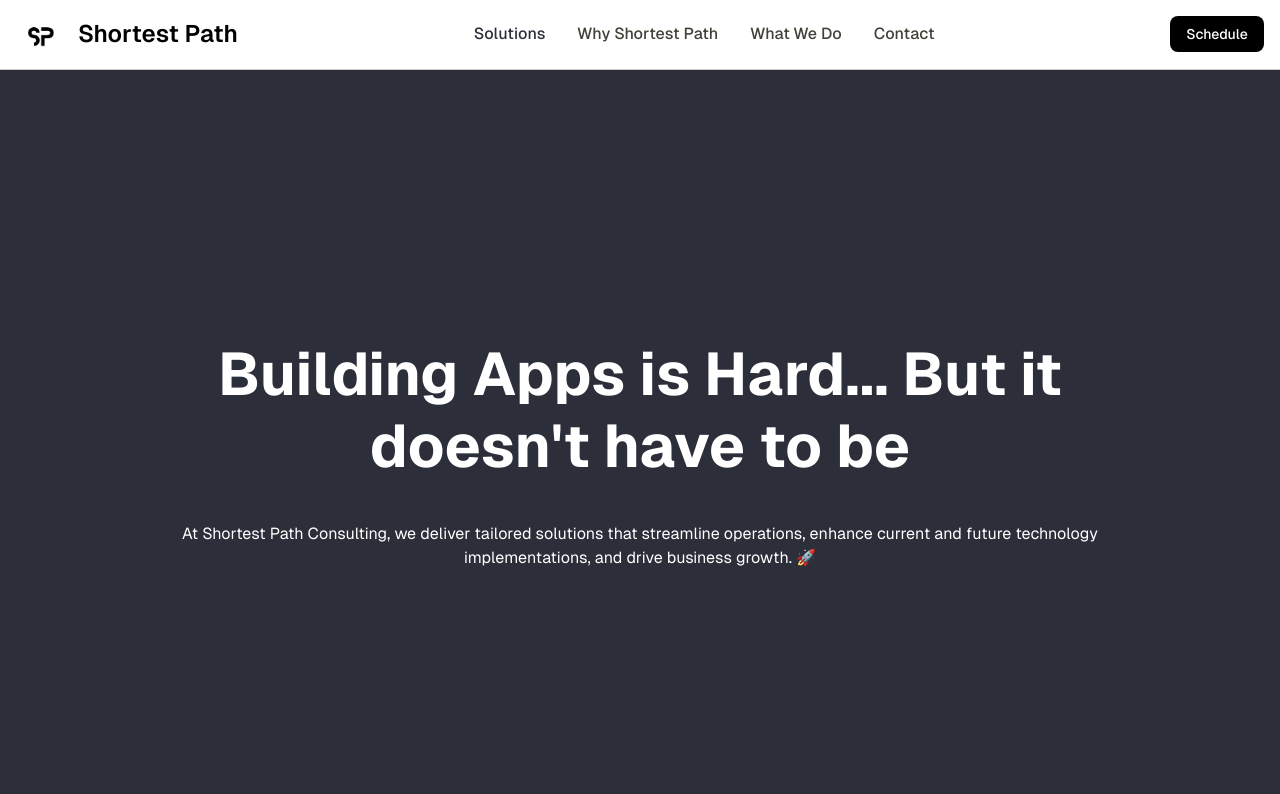
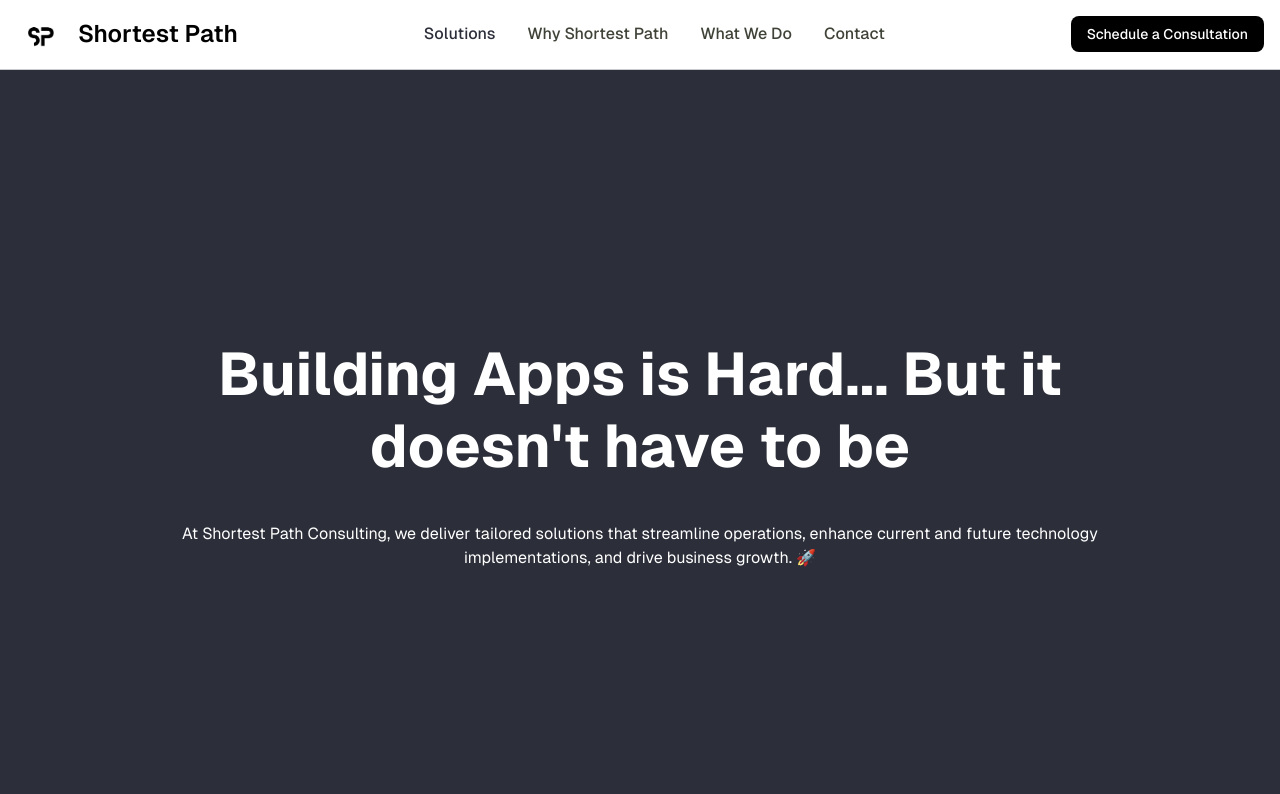
Before and after one commit to alejandrochang/shortestpath, a Next.js app: page / in a window 1280 px wide. Shown: the top 794 px of the page. Built offline with nearby package versions, Linux system fonts and the light colour scheme.

Commit message:
fix: ismobile logic'

```diff
--- a/src/app/page.tsx
+++ b/src/app/page.tsx
@@ -18,7 +18,7 @@ export default function Home() {
 
   return (
     <div className="bg-gunmetal text-white grid grid-rows-[20px_1fr_20px] items-center justify-items-center min-h-screen p-8 pb-20 gap-16 sm:p-20 font-[family-name:var(--font-geist-sans)]">
-      <Navbar isMobile />
+      <Navbar isMobile={isMobile} />
       <main
         className="flex flex-col gap-8 row-start-2 items-center sm:items-start"
         id="solutions"
```
